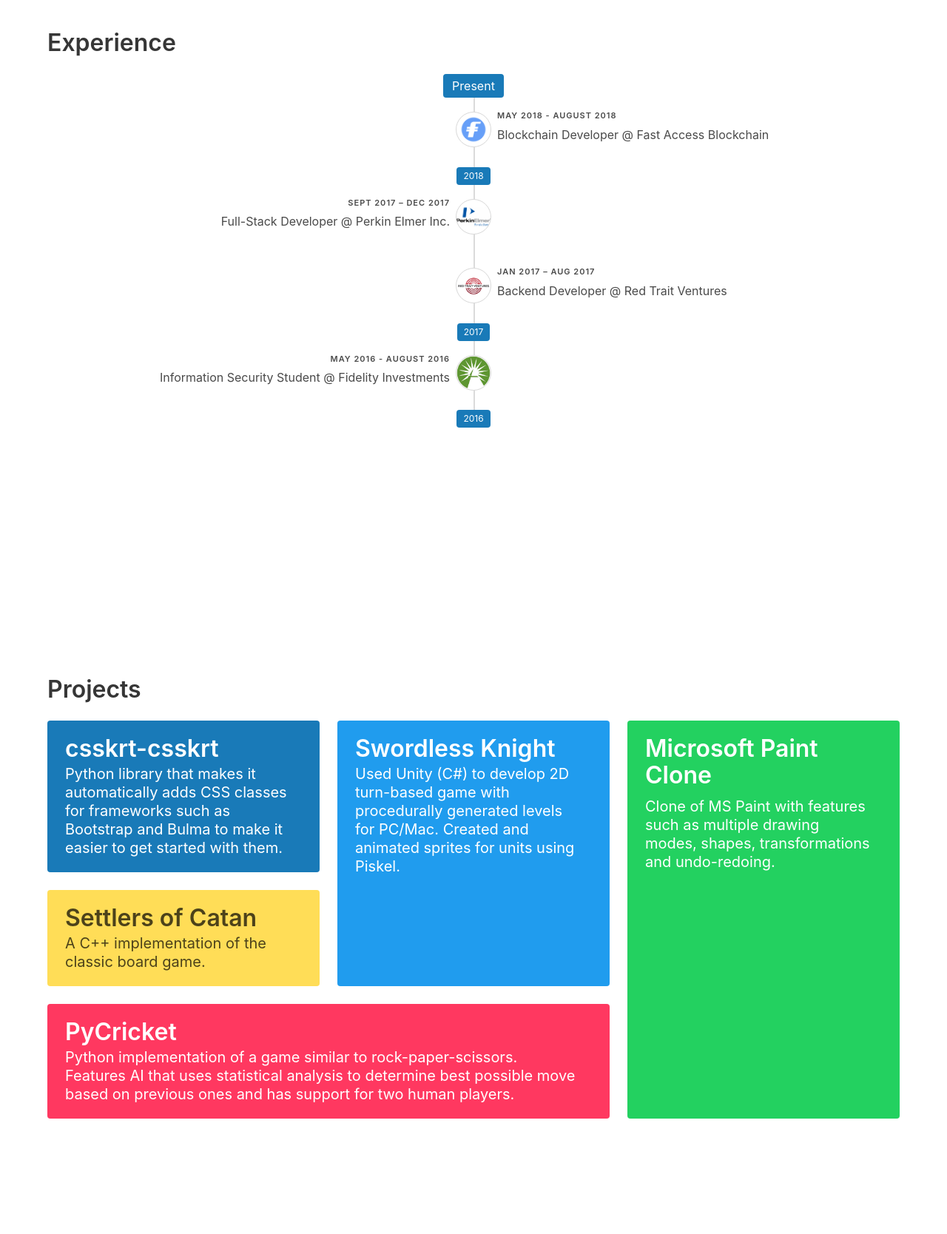
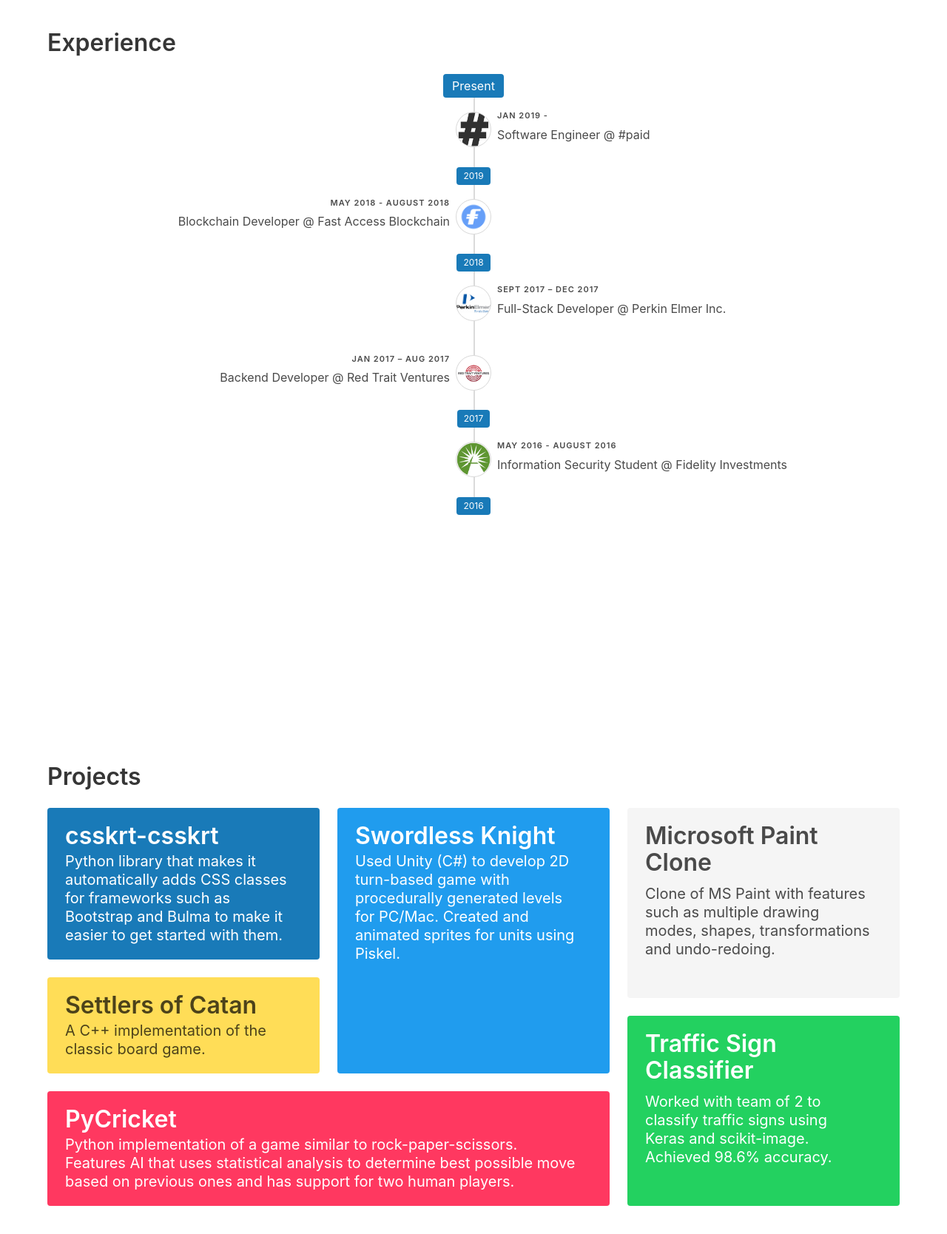
Before and after one commit to 4d11/4d11.github.io, a website: page index.html in a window 1280 px wide. Shown: the part 920-2588 px from the top of the page at 74% size. Drawn offline with Linux system fonts and the light colour scheme.

Commit message:
Updated site for 2019 ;)

```diff
--- a/index.html
+++ b/index.html
@@ -20,12 +20,11 @@
         <p class="subtitle">
           Hi!
 
-          My name's Adil and I'm a third year computer science student at the University of Waterloo.
+          My name's Adil and I'm a fourth year computer science student at the University of Waterloo.
         </p>
         <p class="subtitle">
-          I'm passionate about learning and developing software that makes a positive impact on the world. My main interests are machine learning/deep learning and blockchain. I'm also really interested in the applications of computer science in fields such as physics and biology.
+          I'm passionate about learning and developing software that makes a positive impact on the world. My main interests are machine learning and blockchain. I'm also really interested in the applications of computer science in fields such as physics and biology.
         </p>
-
 
         <nav class="level info-icon-container" >
           <div class="level-item has-text-centered">
@@ -83,6 +82,21 @@
         <header class="timeline-header">
           <span class="tag is-medium is-primary"> Present</span>
         </header>
+        <!-- 2019 -->
+        <div class="timeline-item">
+          <div class="timeline-marker is-image is-48x48">
+            <img src="assets/work/paid.jpeg">
+          </div>
+          <div class="timeline-content">
+            <p class="heading"> Jan 2019 - </p>
+            <p>  Software Engineer @ #paid </p>
+          </div>
+        </div>
+
+        <header class="timeline-header">
+          <span class="tag is-primary">2019</span>
+        </header>
+        <!-- 2018 -->
         <div class="timeline-item">
           <div class="timeline-marker is-image is-48x48">
             <img src="assets/work/fab.jpg">
@@ -95,6 +109,8 @@
         <header class="timeline-header">
           <span class="tag is-primary">2018</span>
         </header>
+
+        <!--  2017 -->
         <div class="timeline-item">
           <div class="timeline-marker is-image is-48x48">
             <img src="assets/work/perkin-elmer.png">
@@ -104,7 +120,6 @@
             <p>Full-Stack Developer @ Perkin Elmer Inc. </p>
           </div>
         </div>
-
         <div class="timeline-item">
           <div class="timeline-marker is-image is-48x48">
             <img src="assets/work/rtv.png">
@@ -117,6 +132,8 @@
         <header class="timeline-header">
           <span class="tag is-primary"> 2017 </span>
         </header>
+
+        <!-- 2016 -->
         <div class="timeline-item">
           <div class="timeline-marker is-image is-48x48">
             <img src="assets/work/fidelity.jpg">
@@ -126,8 +143,6 @@
             <p>  Information Security Student @ Fidelity Investments </p>
           </div>
         </div>
-
-
         <header class="timeline-header">
           <span class="tag is-primary"> 2016</span>
         </header>
@@ -180,13 +195,21 @@
         </a>
       </div>
     </div>
-    <div class="tile is-parent">
-      <article class="tile is-child notification is-success">
+    <div class="tile is-parent is-vertical">
+      <article class="tile is-child notification ">
         <div class="content">
           <p class="title">Microsoft Paint Clone</p>
           <p class="subtitle"> Clone of MS Paint with features such as multiple drawing modes, shapes, transformations and undo-redoing. </p>
         </div>
       </article>
+      <a target="_blank" href="traffic_signs.pdf" class="tile is-child notification is-success">
+        <article>
+          <div class="content">
+            <p class="title">Traffic Sign Classifier </p>
+            <p class="subtitle"> Worked with team of 2 to classify traffic signs using Keras and scikit-image. Achieved 98.6% accuracy. </p>
+          </div>
+        </article>
+      </a>
     </div>
   </div>
 </div>
```
Also changed, not shown: assets/work/paid.jpeg (added), 1 other file. Lines whose indentation alone changed are shown as unchanged.
